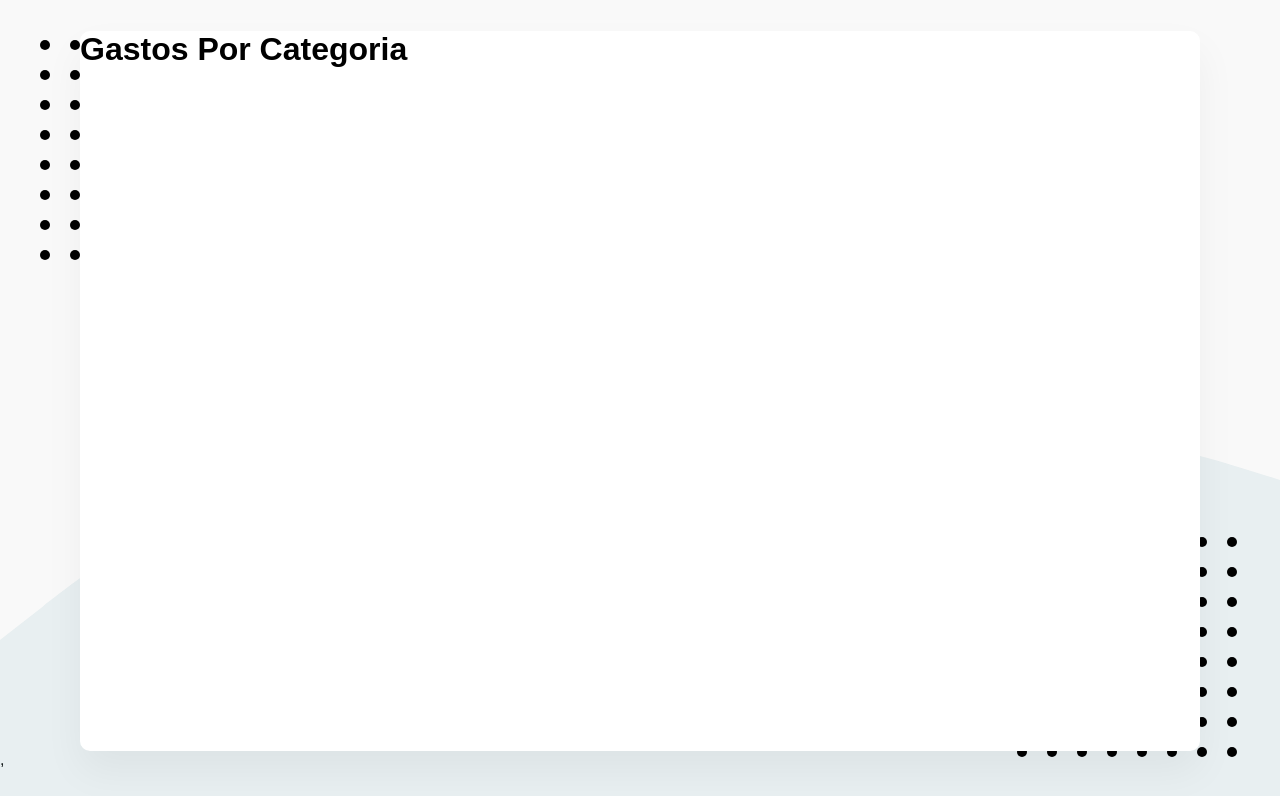
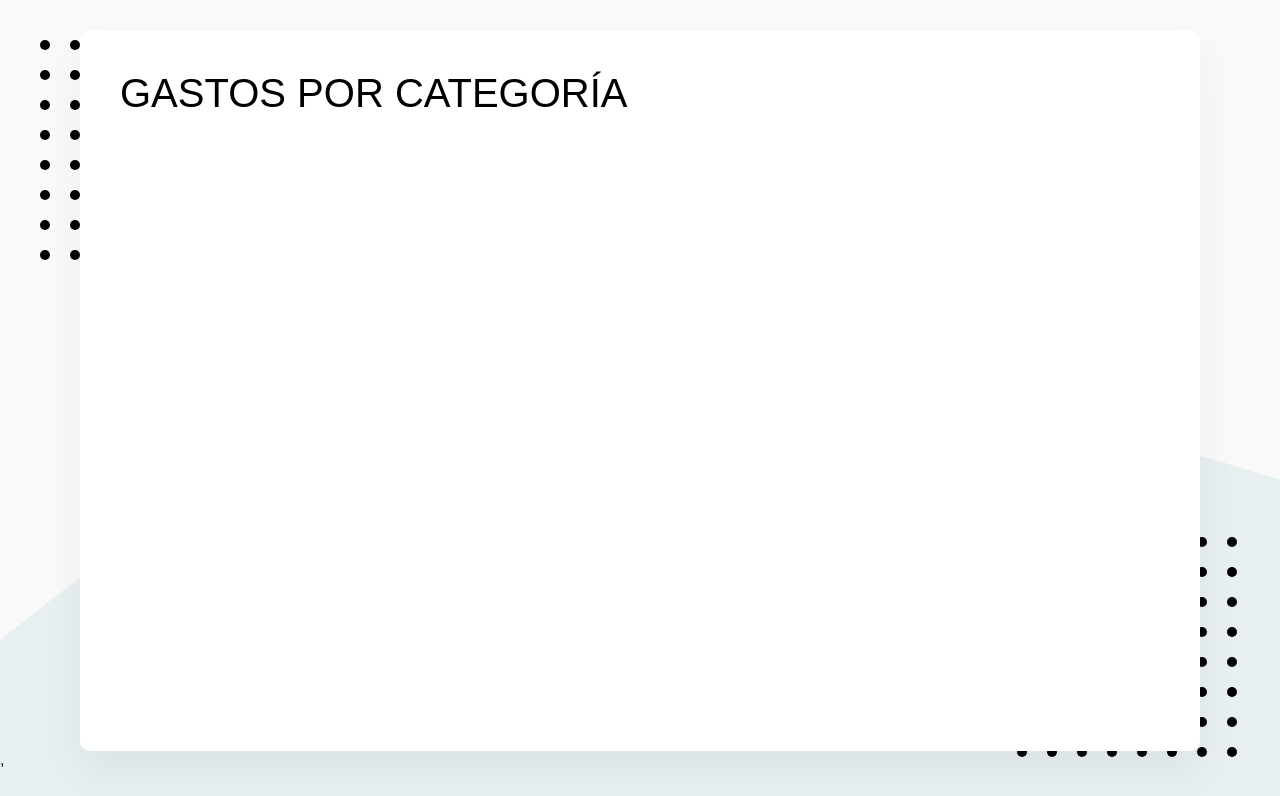
Before and after one commit to David-F-98/app_gastos_vite, a React (Vite) app: page /categorias in a window 1280 px wide. Shown: the top 796 px of the page. Built offline with nearby package versions, Linux system fonts and the light colour scheme; what webfontloader would draw is missing.

Commit message:
Encabezado de secciones

```diff
--- a/package.json
+++ b/package.json
@@ -13,6 +13,7 @@
     "react": "^18.2.0",
     "react-dom": "^18.2.0",
     "react-helmet": "^6.1.0",
+    "react-helmet-async": "^2.0.4",
     "react-router-dom": "^6.22.3",
     "styled-components": "^6.1.8",
     "vite-plugin-svgr": "^4.2.0",
--- a/src/App.jsx
+++ b/src/App.jsx
@@ -1,9 +1,27 @@
 import React from 'react';
+import { Helmet, HelmetProvider } from 'react-helmet-async';
+import {Header,Titulo,ContenedorBotones,ContenedorHeader} from './elements/Header';
+import Boton from './elements/Boton';
+
 
 const App = () => {
   return (
-    <>
-    </>
+    <HelmetProvider>
+      <Helmet>
+        <title>Agregar Gasto</title>
+      </Helmet>
+
+      <Header>
+        <ContenedorHeader>
+          <Titulo>Agregar Gasto</Titulo>
+          <ContenedorBotones>
+            <Boton to='/link'>Categorías</Boton>
+            <Boton to='/categorias'>Lista de Gastos</Boton>
+            <Boton to='/'>x</Boton>
+          </ContenedorBotones>
+        </ContenedorHeader>
+      </Header>
+    </HelmetProvider>
   );
 }
 
--- a/src/components/GastosPorCategoria.jsx
+++ b/src/components/GastosPorCategoria.jsx
@@ -1,8 +1,21 @@
 import React from 'react';
+import {Header,Titulo,ContenedorHeader} from '../elements/Header';
+import { Helmet, HelmetProvider } from 'react-helmet-async';
+
 
 const GastosPorCategoria = () => {
     return (
-        <h1>Gastos Por Categoria</h1>
+    <HelmetProvider>
+      <Helmet>
+        <title>Gastos por categoría</title>
+      </Helmet>
+
+      <Header>
+        <ContenedorHeader>
+          <Titulo>Gastos por categoría</Titulo>
+        </ContenedorHeader>
+      </Header>
+    </HelmetProvider>
      );
 }
 
--- /dev/null
+++ b/src/elements/Boton.jsx
@@ -0,0 +1,29 @@
+import styled from "styled-components";
+import { Link } from "react-router-dom";
+
+const Boton = styled(Link)`
+    background: ${(props) => props.$primario ? '#5B69E2' : '#000'};
+    width: ${(props) => props.$conIcono ? '15.62rem' : 'auto'}; /* 250px */
+    margin-left: 1.25rem; /* 20px */
+    border: none;
+    border-radius: 0.625rem; /* 10px */
+    color: #fff;
+    font-family: 'Work Sans', sans-serif;
+    height: 3.75rem; /* 60px */
+    padding: 1.25rem 1.87rem; /* 20px 30px */
+    font-size: 1.25rem; /* 20px */
+    font-weight: 500;
+    cursor: pointer;
+    text-decoration: none;
+    display: inline-flex;
+    justify-content: space-between;
+    align-items: center;
+    outline: none;
+
+    svg {
+        height: ${(props) => props.$iconoGrande ? '100%' : '0.75rem;'};  /* 12px */
+        fill: white;
+    }
+`;
+
+export default Boton;
--- /dev/null
+++ b/src/elements/Header.jsx
@@ -0,0 +1,51 @@
+import styled from "styled-components";
+import React from 'react';
+
+const Header = styled.div`
+    width: 100%;
+    padding: 2.5rem; /* 40px */
+    display: flex;
+    justify-content: space-between;
+    align-items: center;
+
+    @media(max-width: 60rem){ /* 950px */
+        justify-content: start;
+    }
+`;
+
+const Titulo = styled.h1`
+    font-weight: normal;
+    text-transform: uppercase;
+    font-size: 2.5rem; /* 40px */
+
+
+    @media(max-width: 60rem){ /* 950px */
+        font-size: 2rem; /* 32px */
+    }
+`;
+
+const ContenedorHeader = styled.div`
+    width: 100%;
+    display: flex;
+    justify-content: space-between;
+
+    @media(max-width: 60rem){ /* 950px */
+        display: flex;
+        flex-direction: column-reverse;
+        align-items: center;
+
+        & > div {
+            display: flex;
+            margin-bottom: 1.25rem; /* 20px */
+            justify-content: end;
+        }
+    }
+`;
+
+const ContenedorBotones = styled.div`
+    display: flex;
+    justify-content: space-between;
+    align-items: center;
+`;
+
+export {Header,Titulo,ContenedorBotones,ContenedorHeader};
--- a/src/main.jsx
+++ b/src/main.jsx
@@ -10,7 +10,7 @@ import GastosPorCategoria from './components/GastosPorCategoria.jsx';
 import InicioDeSesion from './components/InicioDeSesion.jsx';
 import ListaDeGastos from './components/ListaDeGastos.jsx';
 import RegistroUsuarios from './components/RegistroUsuarios.jsx';
-import { Helmet } from 'react-helmet';
+import { Helmet, HelmetProvider } from 'react-helmet-async';
 import favicon from './images/logo.png';
 import Fondo from './elements/Fondo.jsx';
 
@@ -23,7 +23,7 @@ WebFont.load({
 });
 
 ReactDOM.createRoot(document.getElementById('root')).render(
-  <>
+  <HelmetProvider>
     <Helmet>
       <link rel='shortcut icon' href={favicon} type='image/x-icon' />
     </Helmet>
@@ -38,11 +38,11 @@ ReactDOM.createRoot(document.getElementById('root')).render(
             <Route path='/editar/:id' element={<EditarGasto/>}></Route>
             <Route path='/' element={<App/>}></Route>
           </Routes>
-          <App />
+          {/* <App /> */}
         </Contenedor>
       </BrowserRouter>
 
       <Fondo/>
     </React.StrictMode>,
-  </>
+  </HelmetProvider>
 )
```
Also changed, not shown: 1 other file (tests, documents, lock files or other folders).
